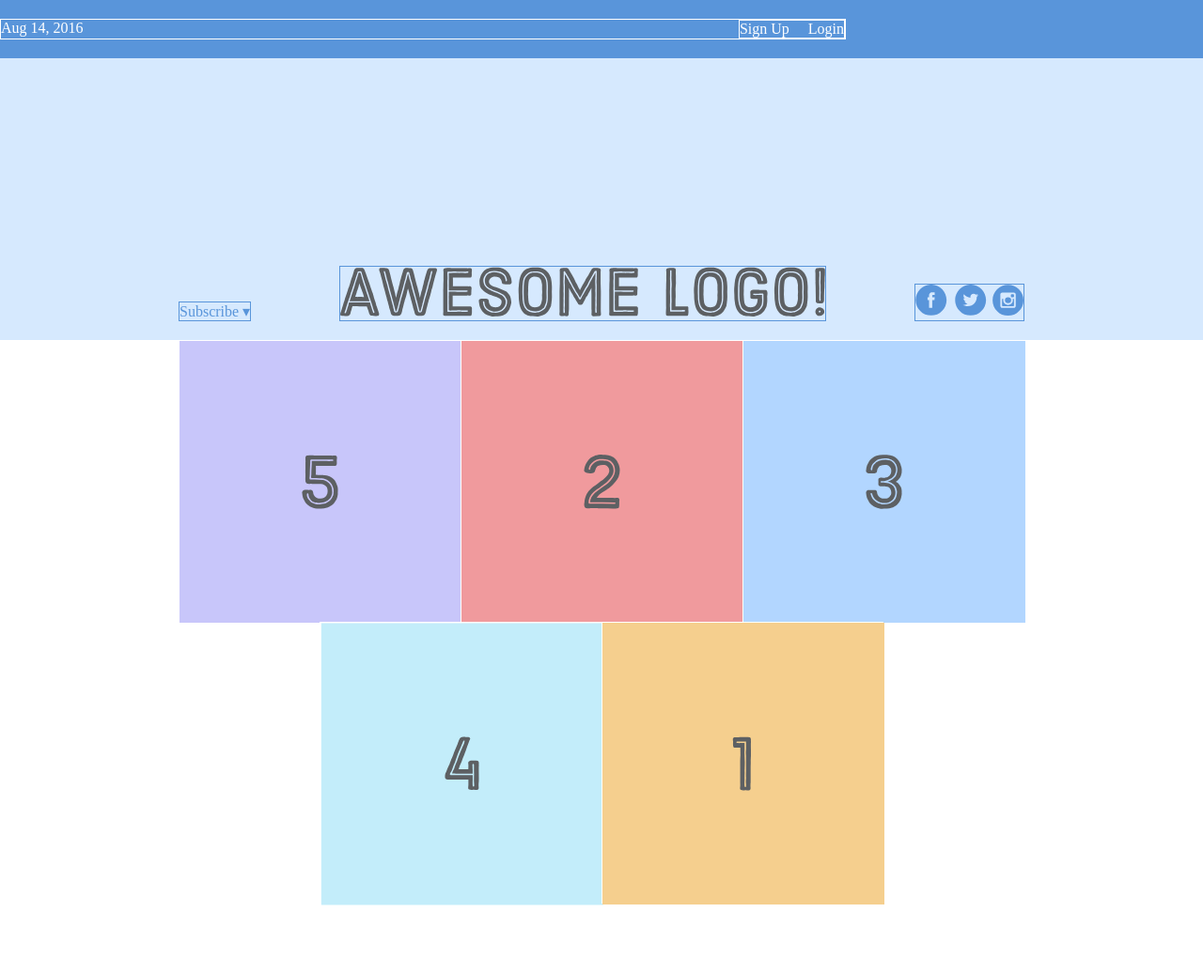
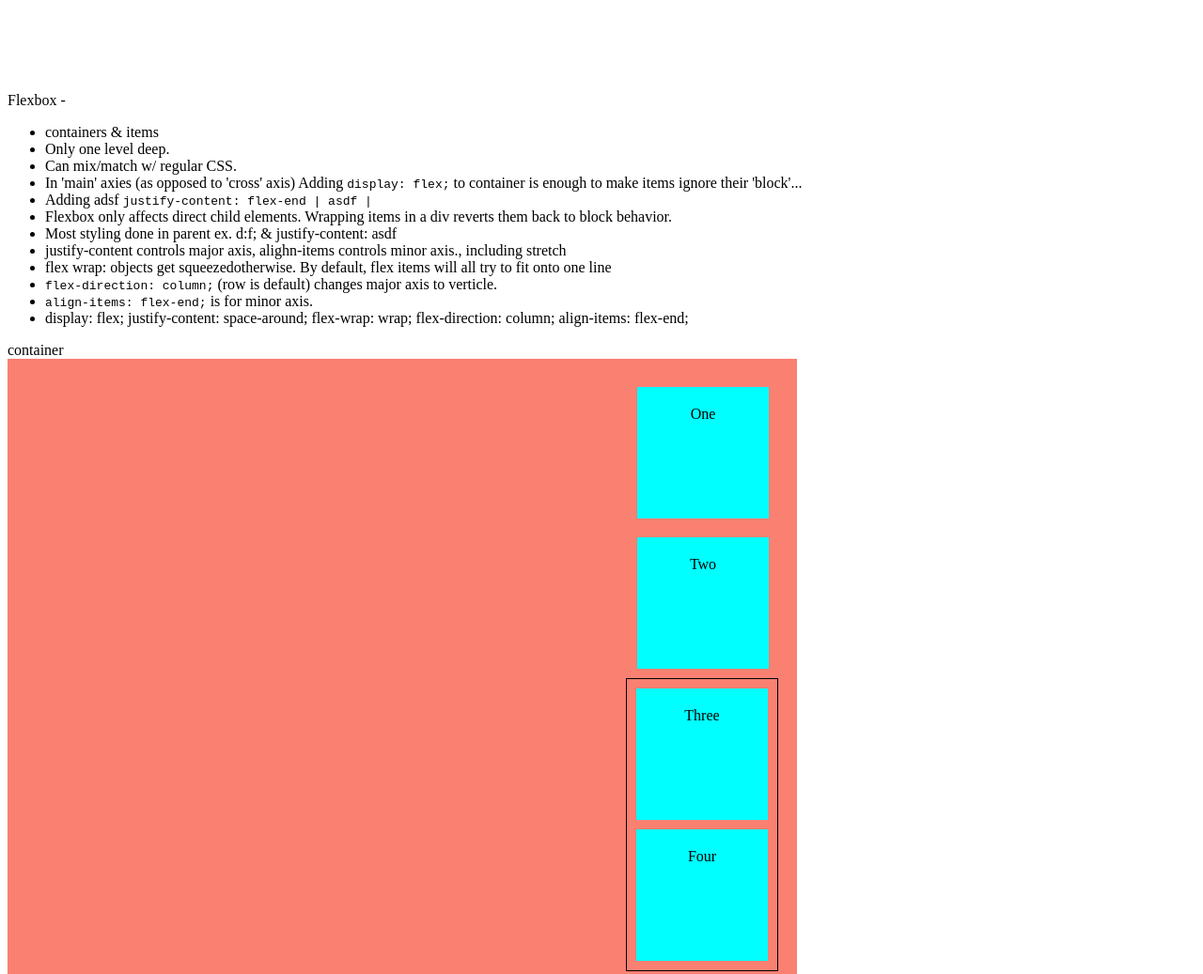
Before and after one commit to kurtGithubOK/MyExamples, a plain HTML site: page src/html/cssFlex.html in a window 1280 px wide. Shown: the top 1037 px of the page at 94% size. Before the commit the page ends 968 px from the top, so only its background shows below. Drawn offline with Linux system fonts and the light colour scheme.

Commit message:
got flexbox understood and framed out.

```diff
--- a/src/assets/css/cssFlex.css
+++ b/src/assets/css/cssFlex.css
@@ -1,85 +1,26 @@
-* {
-    margin: 0;
-    padding: 0;
-    box-sizing: border-box;
-  }
 
-  .menu-container {
-    color: #fff;
-    background-color: #5995DA;  /* Blue */
-    padding: 20px 0;
-    display: flex;
-    justify-content: space-between;
-  }
+.container {
+  background-color: salmon;
+  width: 800px;
+  padding: 20px;
 
-  .menu {
-      /* For debugging
-    border: 1px solid #fff;
-    width: 900px;
-    */
-    border: 1px solid #fff;
-    width: 900px;
-    display: flex;
-    justify-content: space-between;
-  }
-
-  .links {
-    border: 1px solid #fff;  /* For debugging */
-    display: flex;
-    justify-content: flex-end;
-  }
-
-  .login {
-    margin-left: 20px;
-  }
-
-  .header-container {
-    color: #5995DA;
-    background-color: #D6E9FE;
-    display: flex;
-    justify-content: center;
-  }
-
-  .header {
-    width: 900px;
-    height: 300px;
-    display: flex;
-    justify-content: space-between;
-    align-items: center;
+  display: flex;
+  justify-content: space-around;
+  flex-wrap: wrap;
+  flex-direction: column;
+  align-items: flex-end;
 }
 
-.social,
-.logo,
-.subscribe {
-  border: 1px solid #5995DA;
-  align-self: flex-end;
-  margin-bottom: 20px;
+.item {
+  background-color: aqua;
+  width: 100px;
+  height: 100px;
+  margin: 10px;
+  padding: 20px;
+  text-align: center;
+  vertical-align: middle;
 }
 
-.photo-grid-container {
-    display: flex;
-    justify-content: center;
-  }
-
-  .photo-grid {
-    width: 900px;
-    display: flex;
-    flex-wrap: wrap;
-    justify-content: center;
-    flex-direction: row;
-    align-items: center;
-  }
-
-  .photo-grid-item {
-    border: 1px solid #fff;
-    width: 300px;
-    height: 300px;
-  }
-
-  .first-item {
-    order: 1;
-  }
-
-  .last-item {
-    order: -1;
-  }
+.group {
+  border: black 1px solid;
+}
--- a/src/html/cssFlex.html
+++ b/src/html/cssFlex.html
@@ -10,45 +10,42 @@
 </head>
 
 <body>
-
-
-
-    <div class='menu-container'>
-
-        <div class='menu'>
-            <div class='date'>Aug 14, 2016</div>
-            <div class="links">
-                <div class='signup'>Sign Up</div>
-                <div class='login'>Login</div>
-            </div>
-        </div>
-    </div>
-    <div class='header-container'>
-        <div class='header'>
-          <div class='subscribe'>Subscribe &#9662;</div>
-          <div class='logo'><img src='../assets/images/awesome-logo.svg'/></div>
-          <div class='social'><img src='../assets/images/social-icons.svg'/></div>
-        </div>
+  <br /><br /><br /><br /><br />
+  <div>
+    Flexbox -
+    <ul>
+      <li>containers & items</li>
+      <li>Only one level deep.</li>
+      <li>Can mix/match w/ regular CSS.</li>
+      <li>In 'main' axies (as opposed to 'cross' axis) Adding <code>display: flex;</code> to container is enough to make
+        items ignore their 'block'...</li>
+      <li>Adding adsf <code>justify-content: flex-end | asdf | </code></li>
+      <li>Flexbox only affects direct child elements. Wrapping items in a div reverts them back to block behavior.</li>
+      <li>Most styling done in parent ex. d:f; & justify-content: asdf</li>
+      <li>justify-content controls major axis, alighn-items controls minor axis., including stretch</li>
+      <li>flex wrap: objects get squeezedotherwise. By default, flex items will all try to fit onto one line</li>
+      <li><code>flex-direction: column;</code> (row is default) changes major axis to verticle.</li>
+      <li><code>align-items: flex-end;</code> is for minor axis.</li>
+      <li> display: flex;
+        justify-content: space-around;
+        flex-wrap: wrap;
+        flex-direction: column;
+        align-items: flex-end;
+      </li>
+    </ul>
   </div>
 
-      <div class='photo-grid-container'>
-        <div class='photo-grid'>
-          <div class='photo-grid-item first-item'>
-            <img src='../assets/images/one.svg'/>
+  container
+  <div class="container">
+    <div class="item item-one">One</div>
+    <div class="item item-two">Two</div>
+    <div class="group">
+      <div class="item item-three">Three</div>
+      <div class="item item-four">Four</div>
     </div>
-          <div class='photo-grid-item'>
-            <img src='../assets/images/two.svg'/>
-          </div>
-          <div class='photo-grid-item'>
-            <img src='../assets/images/three.svg'/>
-          </div>
-          <div class='photo-grid-item'>
-            <img src='../assets/images/four.svg'/>
-          </div>
-          <div class='photo-grid-item last-item'>
-            <img src='../assets/images/five.svg'/>
-          </div>
-        </div>
+    <div class="item item-x">X</div>
+    <div class="item item-x">X</div>
+    <div class="item item-x">X</div>
   </div>
 
 
```
Lines whose indentation alone changed are shown as unchanged.
